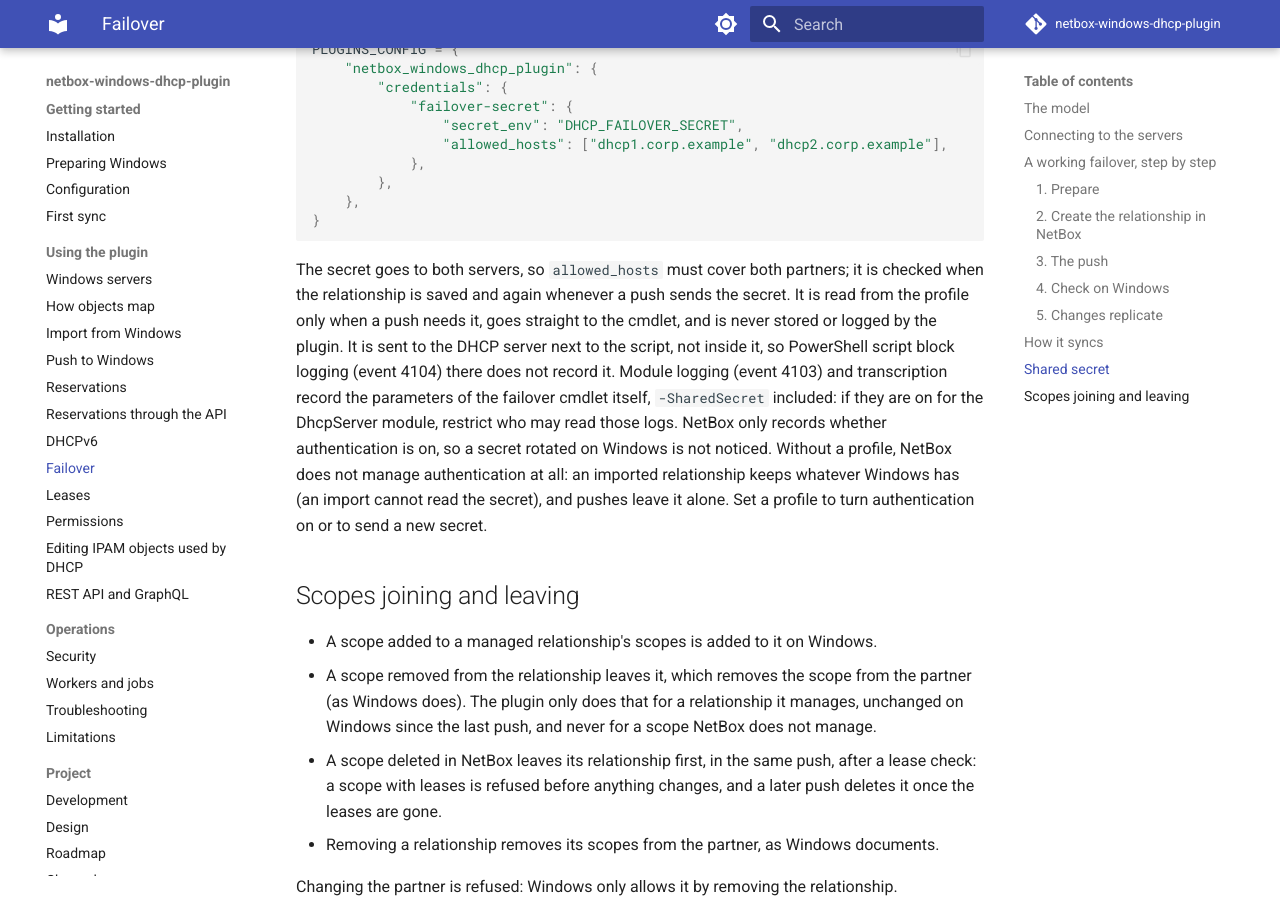
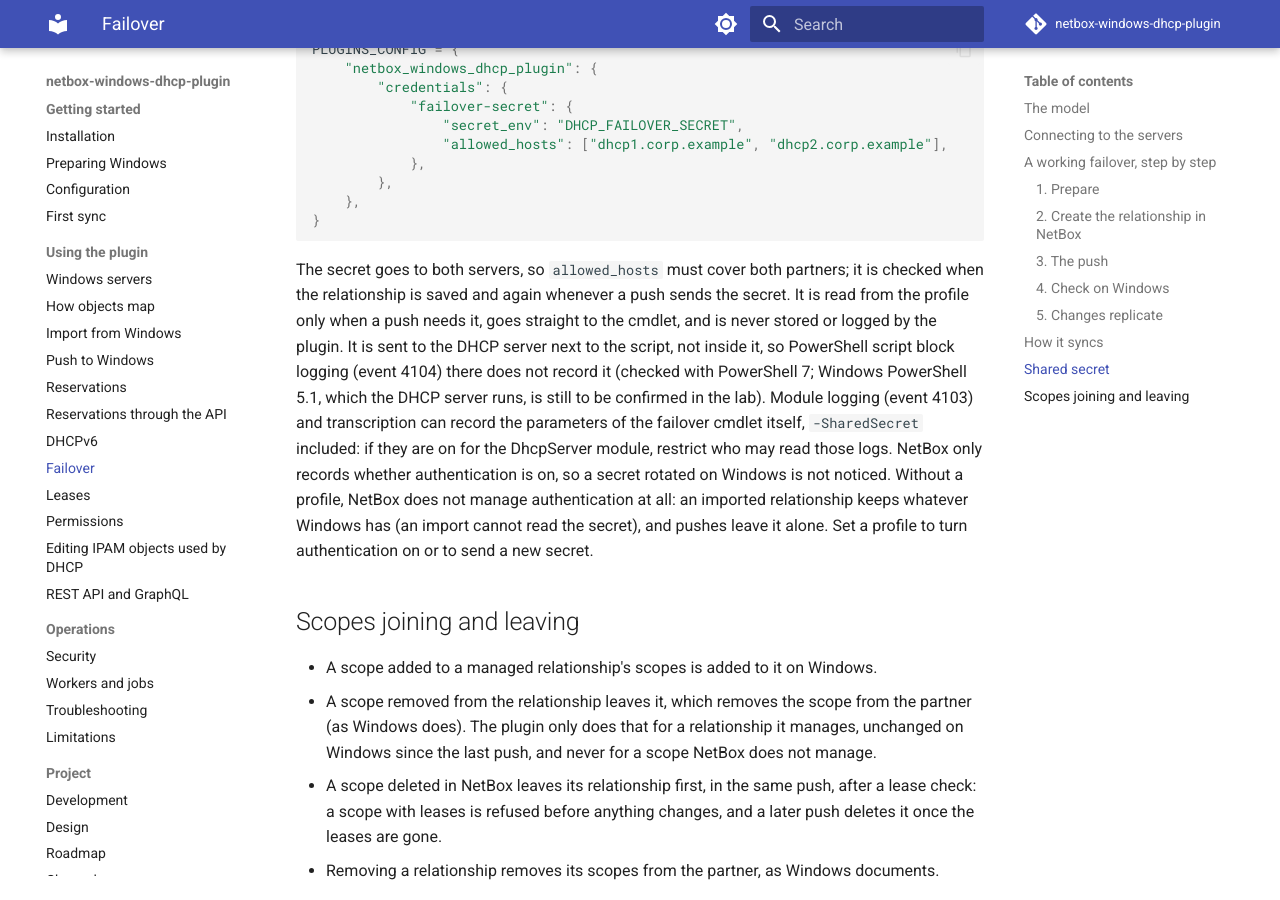
Before and after one commit to thomaschristory/netbox-windows-dhcp-plugin, an MkDocs documentation site: the page built from docs/failover.md, in a window 1280 px wide and 900 px high, scrolled down 10109 px. Built offline with MkDocs 1.6.1 and Material for MkDocs 9.7.7, drawn with Linux system fonts in a browser that asks for light colours; comment, search, counter and statistics services are not loaded.

Commit message:
Refuse a script input line cut short; tighten the #104 lab test and docs
The stdin line now ends with the number of secrets, checked by the bootstrap, so a
cut cannot silently drop or shorten a secret. The lab marker has no quote (render()
doubles quotes, which hid a regression), the lab test records whether the event log
was checked, and the docs say the logging claim is checked with PowerShell 7 only.

```diff
--- a/docs/failover.md
+++ b/docs/failover.md
@@ -242,12 +242,13 @@ PLUGINS_CONFIG = {
 The secret goes to both servers, so `allowed_hosts` must cover both partners; it is checked when the relationship is
 saved and again whenever a push sends the secret. It is read from the profile only when a push needs it, goes
 straight to the cmdlet, and is never stored or logged by the plugin. It is sent to the DHCP server next to the
-script, not inside it, so PowerShell script block logging (event 4104) there does not record it. Module logging
-(event 4103) and transcription record the parameters of the failover cmdlet itself, `-SharedSecret` included: if
-they are on for the DhcpServer module, restrict who may read those logs. NetBox only records whether authentication is on, so a secret rotated on
-Windows is not noticed. Without a profile, NetBox does not manage authentication at all: an imported relationship
-keeps whatever Windows has (an import cannot read the secret), and pushes leave it alone. Set a profile to turn
-authentication on or to send a new secret.
+script, not inside it, so PowerShell script block logging (event 4104) there does not record it (checked with
+PowerShell 7; Windows PowerShell 5.1, which the DHCP server runs, is still to be confirmed in the lab). Module logging
+(event 4103) and transcription can record the parameters of the failover cmdlet itself, `-SharedSecret` included:
+if they are on for the DhcpServer module, restrict who may read those logs. NetBox only records whether
+authentication is on, so a secret rotated on Windows is not noticed. Without a profile, NetBox does not manage
+authentication at all: an imported relationship keeps whatever Windows has (an import cannot read the secret), and
+pushes leave it alone. Set a profile to turn authentication on or to send a new secret.
 
 ## Scopes joining and leaving
 
```
Also changed, not shown: CHANGELOG.md (+4 -2 lines), docs/DESIGN.md (+1 -1 lines), docs/security.md (+2 -1 lines), 6 other files.
